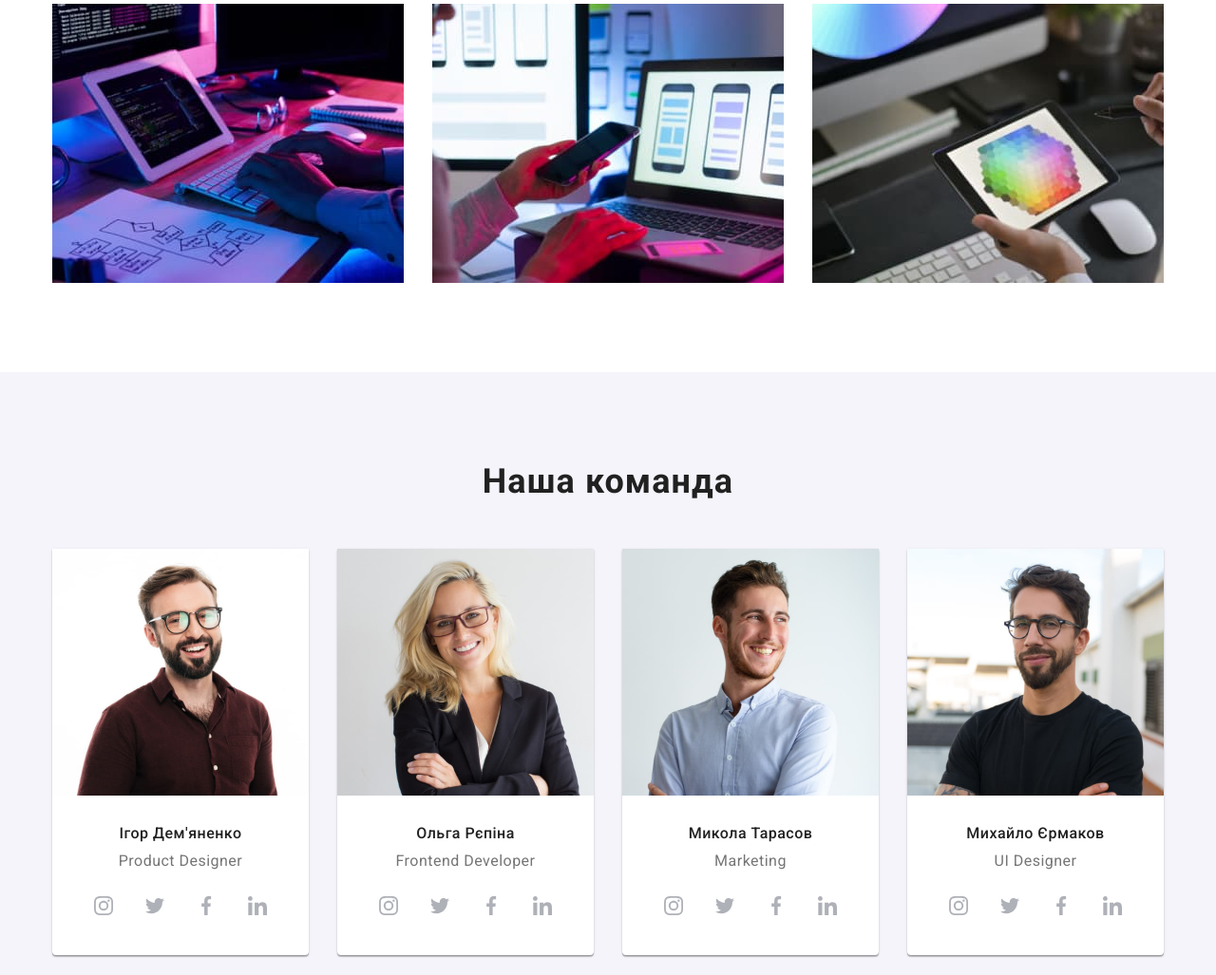
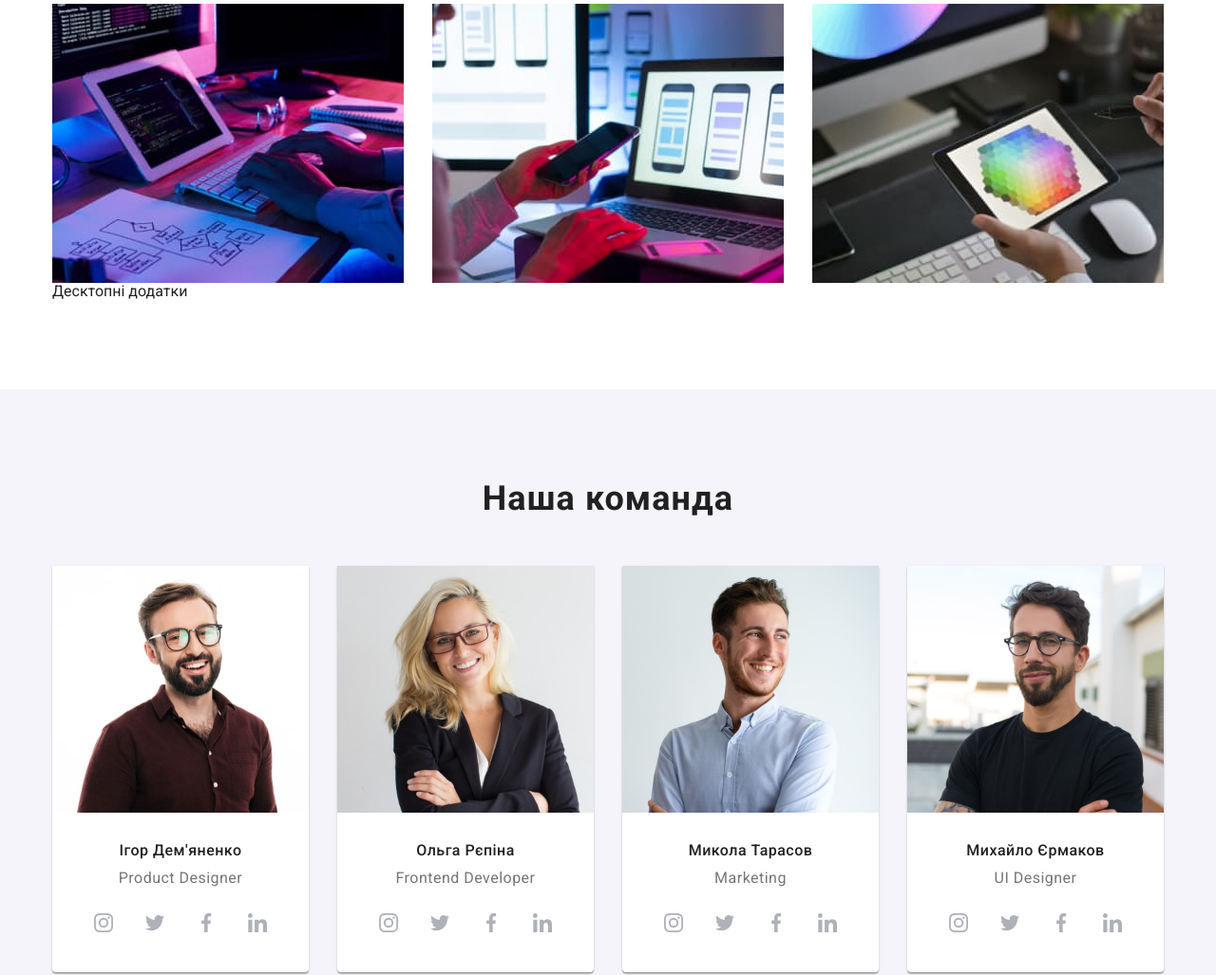
Before and after one commit to Bilyk88/goit-markup-hw-04, a plain HTML site: page index.html in a window 1280 px wide. Shown: the part 1205-2232 px from the top of the page at 95% size. Drawn offline with nearby package versions, Linux system fonts and the light colour scheme.

Commit message:
Update index.html

```diff
--- a/index.html
+++ b/index.html
@@ -94,7 +94,11 @@
             <div class="container">
                 <h2 class="subtitle">Чим ми займаємося</h2>
                 <ul class="about-list list">
-                    <li class="about-list-item"><img src="./images/about-img-1.jpg" alt="Людина друкує на клавіатурі" width="370" height="294"></li>
+                    <li class="about-list-item"><img src="./images/about-img-1.jpg" alt="Людина друкує на клавіатурі" width="370" height="294">
+                        <div>
+                            <p class="about-list-item-text">Десктопні додатки</p>
+                        </div>
+                    </li>
                     <li class="about-list-item"><img src="./images/about-img-2.jpg" alt="Людина працює за ноутбуком" width="370" height="294"></li>
                     <li class="about-list-item"><img src="./images/about-img-3.jpg" alt="Людина працює на планшеті" width="370" height="294"></li>
                 </ul>
```
